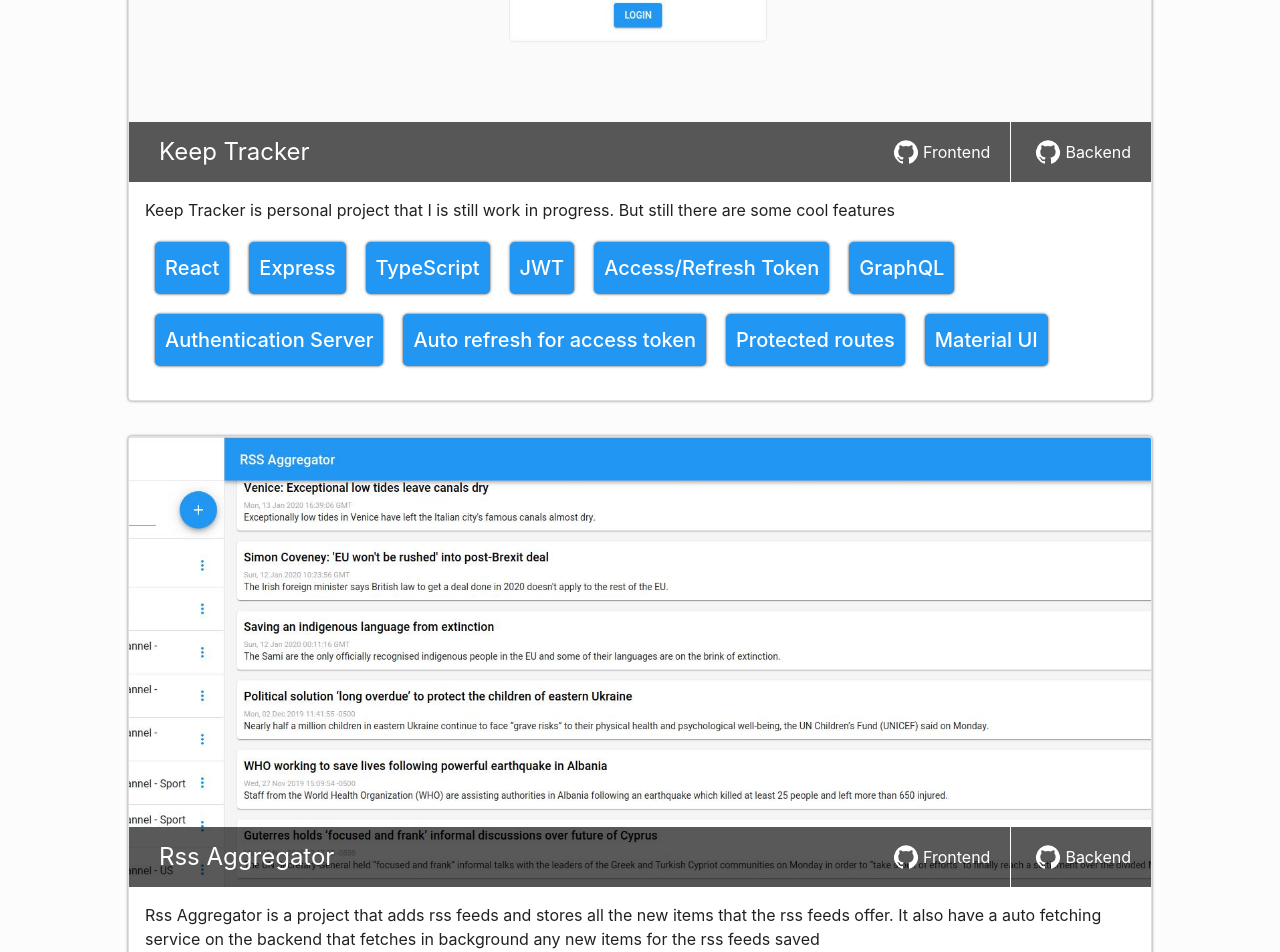
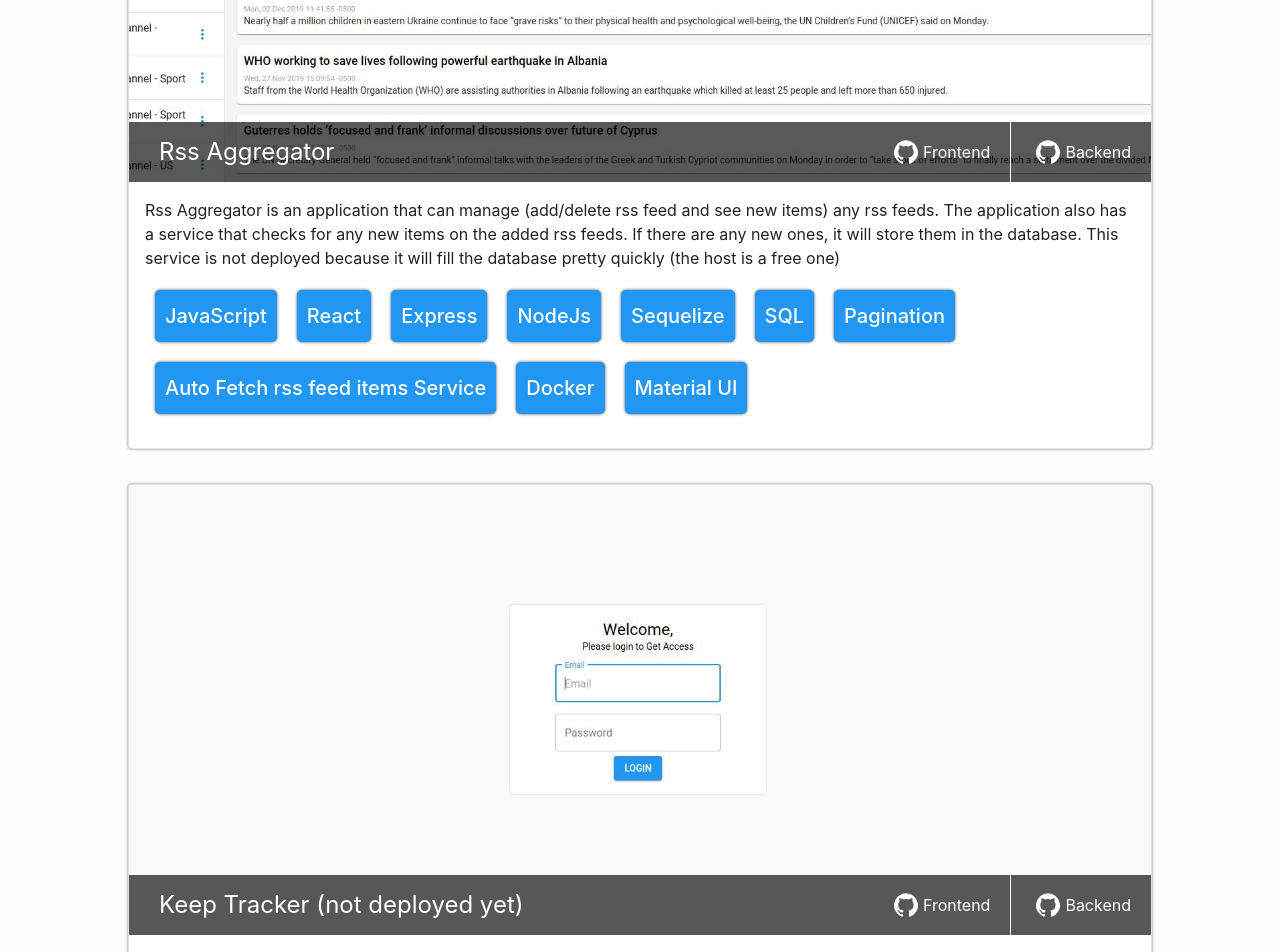
Before and after one commit to MariusParasca/portofolio, a React (Create React App) app: page / in a window 1280 px wide. Shown: the part 1020-1972 px from the top of the page. Built offline with nearby package versions, Linux system fonts and the light colour scheme; the HTML template or start-up script is replaced by a standard one.

Commit message:
fix some bugs and change projects

```diff
--- a/src/components/GitHubIcon/GitHubIcon.js
+++ b/src/components/GitHubIcon/GitHubIcon.js
@@ -5,7 +5,6 @@ import { makeStyles, Link } from '@material-ui/core';
 import classes from './GitHubIcon.module.css';
 
 const GitHubIcon = props => {
-  console.log(props);
   const styles = makeStyles(theme => ({
     githubIconRoot: {
       color: props.color || '#000000',
--- a/src/components/Projects/Project/Project.js
+++ b/src/components/Projects/Project/Project.js
@@ -101,7 +101,7 @@ const Project = props => {
           <div className={classes.emptyContainer} />
           <div className={classes.bannerContainer}>
             <div className={classes.bannerTitleContainer}>
-              <Link href="#" classes={{ root: styles.titleLinkRoot }}>
+              <Link href={props.siteLink || '#'} classes={{ root: styles.titleLinkRoot }}>
                 <Typography variant="h5" classes={{ root: styles.typographyRoot }}>
                   {props.projectTitle}
                 </Typography>
--- a/src/components/Projects/Project/ProjectContent/ProjectContent.js
+++ b/src/components/Projects/Project/ProjectContent/ProjectContent.js
@@ -9,7 +9,9 @@ const ProjectContent = props => {
   return (
     <React.Fragment>
       <Typography variant="body1">{props.description}</Typography>
-      <div className={classes.featuresContainer}>{features && features.map(feature => <Feature text={feature} />)}</div>
+      <div className={classes.featuresContainer}>
+        {features && features.map(feature => <Feature key={feature} text={feature} />)}
+      </div>
     </React.Fragment>
   );
 };
--- a/src/components/Projects/Projects.js
+++ b/src/components/Projects/Projects.js
@@ -21,13 +21,40 @@ const Projects = () => {
         Projects
       </Typography>
       <Project
+        siteLink="http://rss-aggregator.parascamarius.me/"
+        key="rssAggregator"
+        image="/static/images/rssAggregator.jpg"
+        projectTitle="Rss Aggregator"
+        firstGitHubText="Frontend"
+        firstGitHubLink="https://github.com/MariusParasca/rss-reader-frontend"
+        secondGitHubText="Backend"
+        secondGitHubLink="https://github.com/MariusParasca/rss-reader-backend"
+        description="Rss Aggregator is an application that can manage (add/delete rss feed and see new items) any rss feeds. The application
+        also has a service that checks for any new items on the added rss feeds. If there are any new ones, it will store them in the database.
+        This service is not deployed because it will fill the database pretty quickly (the host is a free one)"
+        features={[
+          'JavaScript',
+          'React',
+          'Express',
+          'NodeJs',
+          'Sequelize',
+          'SQL',
+          'Pagination',
+          'Auto Fetch rss feed items Service',
+          'Docker',
+          'Material UI',
+        ]}
+      />
+      <Project
+        key="keeTracker"
         image="/static/images/keepTracker.jpg"
-        projectTitle="Keep Tracker"
+        projectTitle="Keep Tracker (not deployed yet)"
         firstGitHubText="Frontend"
         firstGitHubLink="https://github.com/MariusParasca/KeepTracker-frontend"
         secondGitHubText="Backend"
         secondGitHubLink="https://github.com/MariusParasca/KeepTracker-backend"
-        description="Keep Tracker is personal project that I is still work in progress. But still there are some cool features"
+        description="Keep Tracker is a personal project that is still work in progress. For know I implemented the login and register. I used token based authentication.
+          It also have refresh token for auto refresh of the access token."
         features={[
           'React',
           'Express',
@@ -42,32 +69,13 @@ const Projects = () => {
         ]}
       />
       <Project
-        image="/static/images/rssAggregator.jpg"
-        projectTitle="Rss Aggregator"
-        firstGitHubText="Frontend"
-        firstGitHubLink="https://github.com/MariusParasca/rss-reader-frontend"
-        secondGitHubText="Backend"
-        secondGitHubLink="https://github.com/MariusParasca/rss-reader-backend"
-        description="Rss Aggregator is a project that adds rss feeds and stores all the new items that the rss feeds offer.
-                     It also have a auto fetching service on the backend that fetches in background any new items for the rss feeds saved"
-        features={[
-          'JavaScript',
-          'React',
-          'Express',
-          'NodeJs',
-          'Sequelize',
-          'MySQL',
-          'Auto Fetch rss feed items Service',
-          'Docker',
-          'Material UI',
-        ]}
-      />
-      <Project
+        key="lemnplai"
+        siteLink="http://lemnplai.parascamarius.me/"
         image="/static/images/lemnplai.jpg"
         projectTitle="Lemnplai"
         firstGitHubText="Frontend"
         firstGitHubLink="https://github.com/MariusParasca/lemnplai"
-        description="Lemnplai it is a landing page that presents the products of a wood processing company"
+        description="Lemnplai it is a landing page that presents the products of a wood processing company."
         features={['React', 'Bootstrap', 'Landing page']}
       />
     </div>
```
Also changed, not shown: public/manifest.json.
